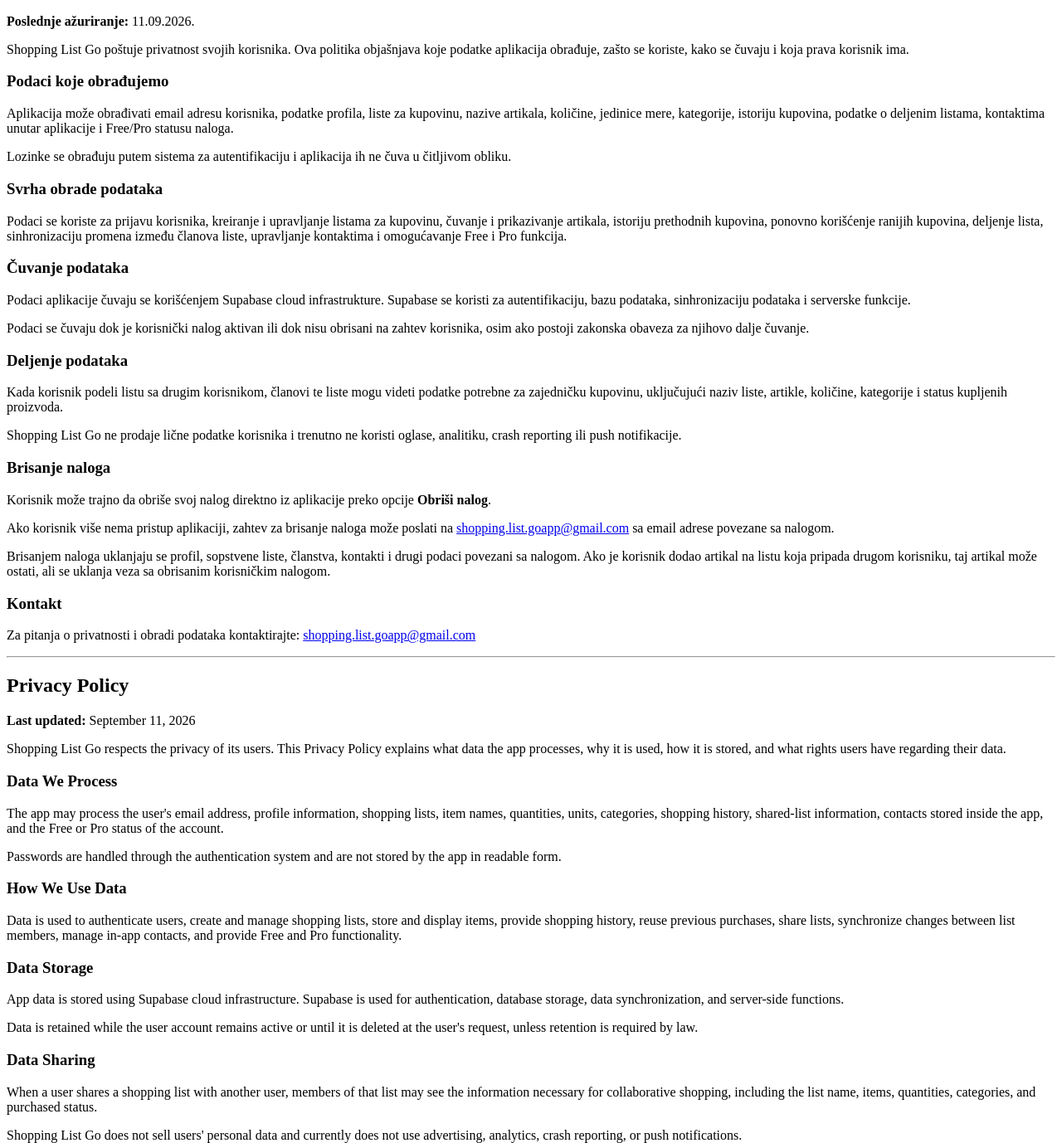
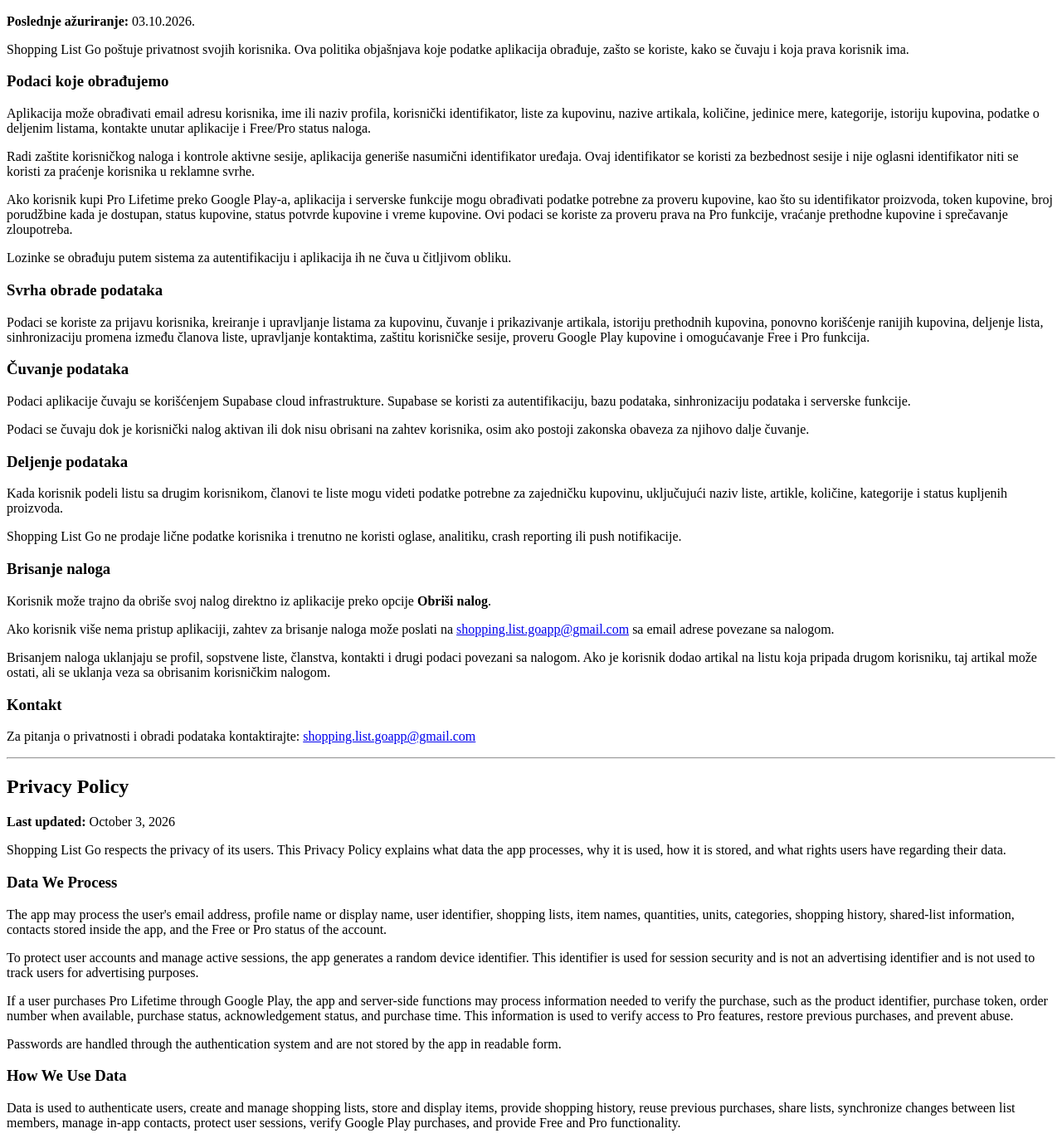
Before and after one commit to darkonovkovic/shopping-list-go-privacy, a plain HTML site: page index.html in a window 1280 px wide. Shown: the part 184-1562 px from the top of the page at 83% size. Drawn offline with Linux system fonts and the light colour scheme.

Commit message:
Update privacy policy for session security and Google Play purchases

```diff
--- a/index.html
+++ b/index.html
@@ -20,7 +20,7 @@
     <section>
       <h2>Politika privatnosti</h2>
 
-      <p><strong>Poslednje ažuriranje:</strong> 11.09.2026.</p>
+      <p><strong>Poslednje ažuriranje:</strong> 03.10.2026.</p>
 
       <p>
         Shopping List Go poštuje privatnost svojih korisnika. Ova politika
@@ -30,10 +30,26 @@
 
       <h3>Podaci koje obrađujemo</h3>
       <p>
-        Aplikacija može obrađivati email adresu korisnika, podatke profila,
-        liste za kupovinu, nazive artikala, količine, jedinice mere,
-        kategorije, istoriju kupovina, podatke o deljenim listama,
-        kontaktima unutar aplikacije i Free/Pro statusu naloga.
+  Aplikacija može obrađivati email adresu korisnika, ime ili naziv profila,
+  korisnički identifikator, liste za kupovinu, nazive artikala, količine,
+  jedinice mere, kategorije, istoriju kupovina, podatke o deljenim listama,
+  kontakte unutar aplikacije i Free/Pro status naloga.
+</p>
+
+<p>
+  Radi zaštite korisničkog naloga i kontrole aktivne sesije, aplikacija
+  generiše nasumični identifikator uređaja. Ovaj identifikator se koristi
+  za bezbednost sesije i nije oglasni identifikator niti se koristi za
+  praćenje korisnika u reklamne svrhe.
+</p>
+
+<p>
+  Ako korisnik kupi Pro Lifetime preko Google Play-a, aplikacija i serverske
+  funkcije mogu obrađivati podatke potrebne za proveru kupovine, kao što su
+  identifikator proizvoda, token kupovine, broj porudžbine kada je dostupan,
+  status kupovine, status potvrde kupovine i vreme kupovine. Ovi podaci se
+  koriste za proveru prava na Pro funkcije, vraćanje prethodne kupovine i
+  sprečavanje zloupotreba.
 </p>
 
       <p>
@@ -47,7 +63,8 @@
   listama za kupovinu, čuvanje i prikazivanje artikala, istoriju
   prethodnih kupovina, ponovno korišćenje ranijih kupovina,
   deljenje lista, sinhronizaciju promena između članova liste,
-        upravljanje kontaktima i omogućavanje Free i Pro funkcija.
+  upravljanje kontaktima, zaštitu korisničke sesije, proveru Google Play
+  kupovine i omogućavanje Free i Pro funkcija.
 </p>
 
       <h3>Čuvanje podataka</h3>
@@ -107,7 +124,7 @@
     <section>
       <h2>Privacy Policy</h2>
 
-      <p><strong>Last updated:</strong> September 11, 2026</p>
+      <p><strong>Last updated:</strong> October 3, 2026</p>
 
       <p>
         Shopping List Go respects the privacy of its users. This Privacy Policy
@@ -117,10 +134,26 @@
 
       <h3>Data We Process</h3>
       <p>
-        The app may process the user's email address, profile information,
-        shopping lists, item names, quantities, units, categories, shopping
-        history, shared-list information, contacts stored inside the app,
+  The app may process the user's email address, profile name or display name,
+  user identifier, shopping lists, item names, quantities, units, categories,
+  shopping history, shared-list information, contacts stored inside the app,
   and the Free or Pro status of the account.
+</p>
+
+<p>
+  To protect user accounts and manage active sessions, the app generates a
+  random device identifier. This identifier is used for session security and
+  is not an advertising identifier and is not used to track users for
+  advertising purposes.
+</p>
+
+<p>
+  If a user purchases Pro Lifetime through Google Play, the app and
+  server-side functions may process information needed to verify the purchase,
+  such as the product identifier, purchase token, order number when available,
+  purchase status, acknowledgement status, and purchase time. This information
+  is used to verify access to Pro features, restore previous purchases, and
+  prevent abuse.
 </p>
 
       <p>
@@ -133,7 +166,8 @@
   Data is used to authenticate users, create and manage shopping lists,
   store and display items, provide shopping history, reuse previous
   purchases, share lists, synchronize changes between list members,
-        manage in-app contacts, and provide Free and Pro functionality.
+  manage in-app contacts, protect user sessions, verify Google Play
+  purchases, and provide Free and Pro functionality.
 </p>
 
       <h3>Data Storage</h3>
```
Lines whose indentation alone changed are shown as unchanged.
